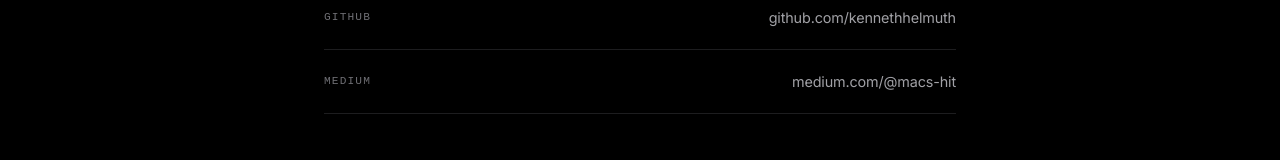
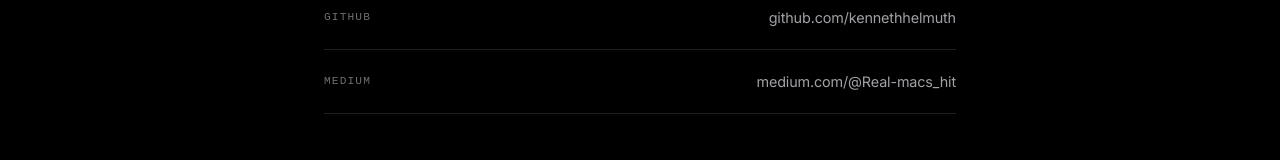
Before and after one commit to KennethHelmuth/macs-hit.github.io, a Next.js app: page /macs-hit.github.io/about in a window 1280 px wide. Shown: the part 632-792 px from the top of the page. Built offline with nearby package versions, Linux system fonts and the light colour scheme.

Commit message:
BUG-FIXED:Alias fixed

```diff
--- a/app/about/page.tsx
+++ b/app/about/page.tsx
@@ -10,8 +10,8 @@
   },
   {
     label: "Medium",
-    display: "medium.com/@macs-hit",
-    href: "https://medium.com/@macs-hit",
+    display: "medium.com/@Real-macs_hit",
+    href: "https://medium.com/@Real-macs_hit",
   },
 ];
 
--- a/app/reports/page.tsx
+++ b/app/reports/page.tsx
@@ -32,7 +32,7 @@
               <p className="empty-sub">
                 Follow on{" "}
                 <a
-                  href="https://medium.com/@macs-hit"
+                  href="https://medium.com/@Real-macs_hit"
                   target="_blank"
                   rel="noopener noreferrer"
                 >
```
